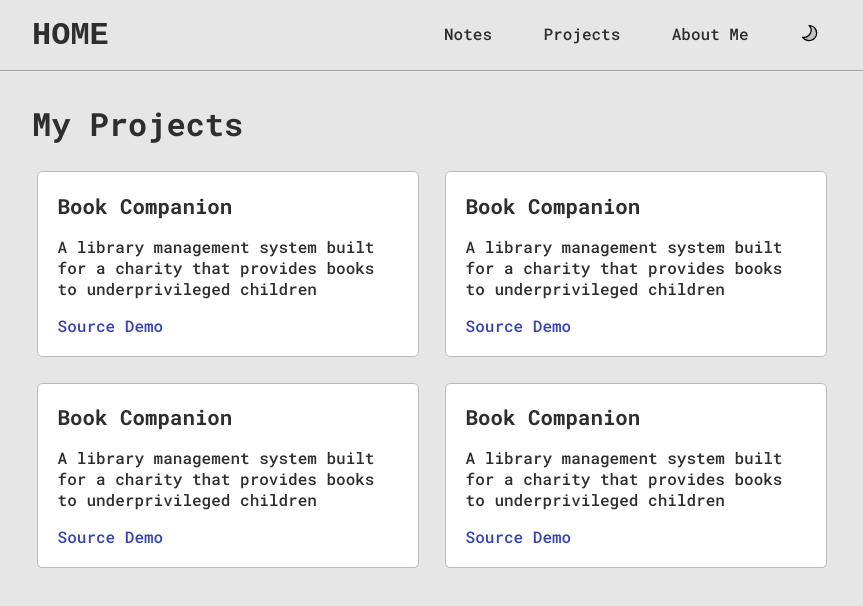
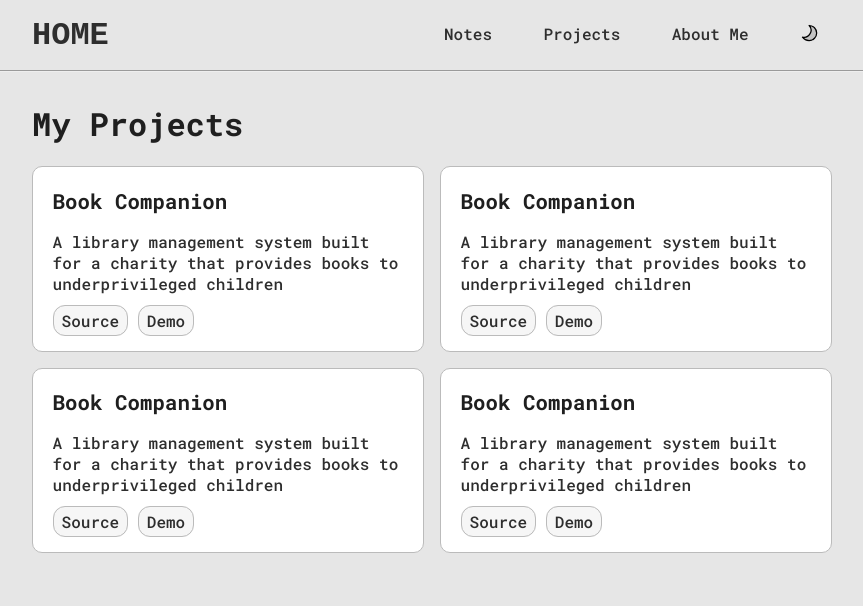
Before and after one commit to shishiraiyar/shishiraiyar.github.io, a SvelteKit app: page /projects in a window 1280 px wide. Shown: the top 606 px of the page, without its empty margins (208-1071 px from the left). Built offline with nearby package versions, Linux system fonts and the light colour scheme.

Commit message:
Improved projects card

```diff
--- a/src/components/Navbar.svelte
+++ b/src/components/Navbar.svelte
@@ -91,8 +91,8 @@
     }
 
     .nav-item:hover, .active {
-        background-color: var(--card-background-color);
-        border: 1px solid var(--card-border-color);
+        background-color: var(--button-background-color);
+        border: 1px solid var(--button-border-color);
     }
 
     hr {
--- a/src/components/Projectcard.svelte
+++ b/src/components/Projectcard.svelte
@@ -2,8 +2,8 @@
     <h2>Book Companion</h2>
     <p>A library management system built for a charity that provides books to underprivileged children</p>
 
-    <a>Source</a>
-    <a>Demo</a>
+    <a href="#">Source</a>
+    <a href="#">Demo</a>
 
 </div>
 
@@ -12,12 +12,21 @@
         background-color: var(--card-background-color);
         border: 1px solid var(--card-border-color);
         padding: 5%;
-        margin: 5px;
-        border-radius: 5px;
+        border-radius: 10px;
     }
 
     h2{
         margin: 0;
         font-size: 1.3rem;
     }
+
+    a {
+        text-decoration: none;
+        color: var(--secondary-text-color);
+        border: 1px solid var(--button-border-color);
+        background-color: var(--button-background-color);
+        border-radius: 12px;
+        padding: 4px 8px;
+        cursor: pointer;
+    }
 </style>
--- a/src/global.css
+++ b/src/global.css
@@ -6,6 +6,9 @@
 
     --card-background-color: #ffffff;
     --card-border-color: #bbb;
+
+    --button-background-color: #f6f6f6;
+    --button-border-color: var(--card-border-color);
 
     --max-page-width: 800px;
 
@@ -20,6 +23,9 @@
 
     --card-background-color: #1f1f1f;
     --card-border-color: #525252;
+
+    --button-background-color: #252525;
+    --button-border-color: var(--card-border-color);
 }
 
 body {
@@ -42,3 +48,7 @@ a {
 a:hover{
     text-decoration: underline;
 }
+
+h1, h2, h3 {
+    color: var(--primary-text-color);
+}
```
